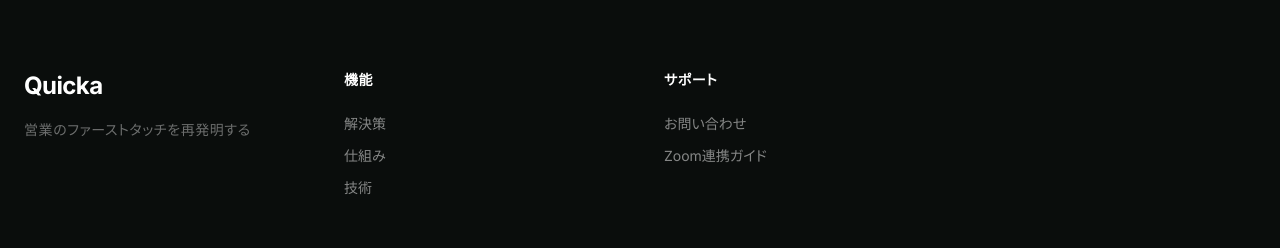
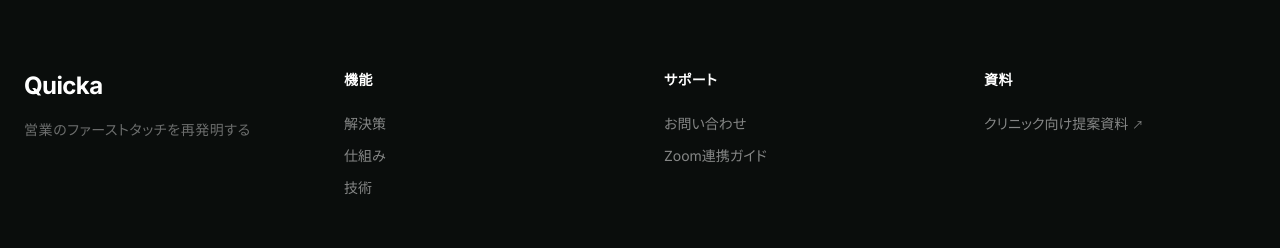
Before and after one commit to mikamishunpei/quicka-sdr-lp, a React (Vite) app: page / in a window 1280 px wide. Shown: the part 7870-8118 px from the top of the page. Built offline with nearby package versions, Linux system fonts and the light colour scheme.

Commit message:
feat: Move clinic presentation link to footer

```diff
--- a/src/components/Navbar.tsx
+++ b/src/components/Navbar.tsx
@@ -14,7 +14,6 @@ const Navbar: React.FC = () => {
           <a href="#solution">解決策</a>
           <a href="#technology">テクノロジー</a>
           <a href="#pricing">料金</a>
-          <a href="/presentations/clinic/" target="_blank" rel="noopener noreferrer">提案資料</a>
         </nav>
         <div className="nav-cta">
           <button className="btn-secondary">ログイン</button>
--- a/src/components/ui/cta.tsx
+++ b/src/components/ui/cta.tsx
@@ -63,6 +63,12 @@ export function Footer() {
             <li><a className="hover:text-white transition-colors" href="/zoom-guide">Zoom連携ガイド</a></li>
           </ul>
         </div>
+        <div>
+          <h4 className="font-bold mb-6 text-white text-sm tracking-wide">資料</h4>
+          <ul className="space-y-3 text-sm text-white/50">
+            <li><a className="hover:text-white transition-colors" href="/presentations/clinic/" target="_blank" rel="noopener noreferrer">クリニック向け提案資料 <span style={{fontSize: '0.8em'}}>↗</span></a></li>
+          </ul>
+        </div>
       </div>
       <div className="max-w-7xl mx-auto mt-16 pt-8 border-t border-white/5 flex flex-col md:flex-row justify-between items-center gap-4 text-xs text-white/30 tracking-wide">
         <p>© 2026 Quicka Inc. All rights reserved.</p>
```
